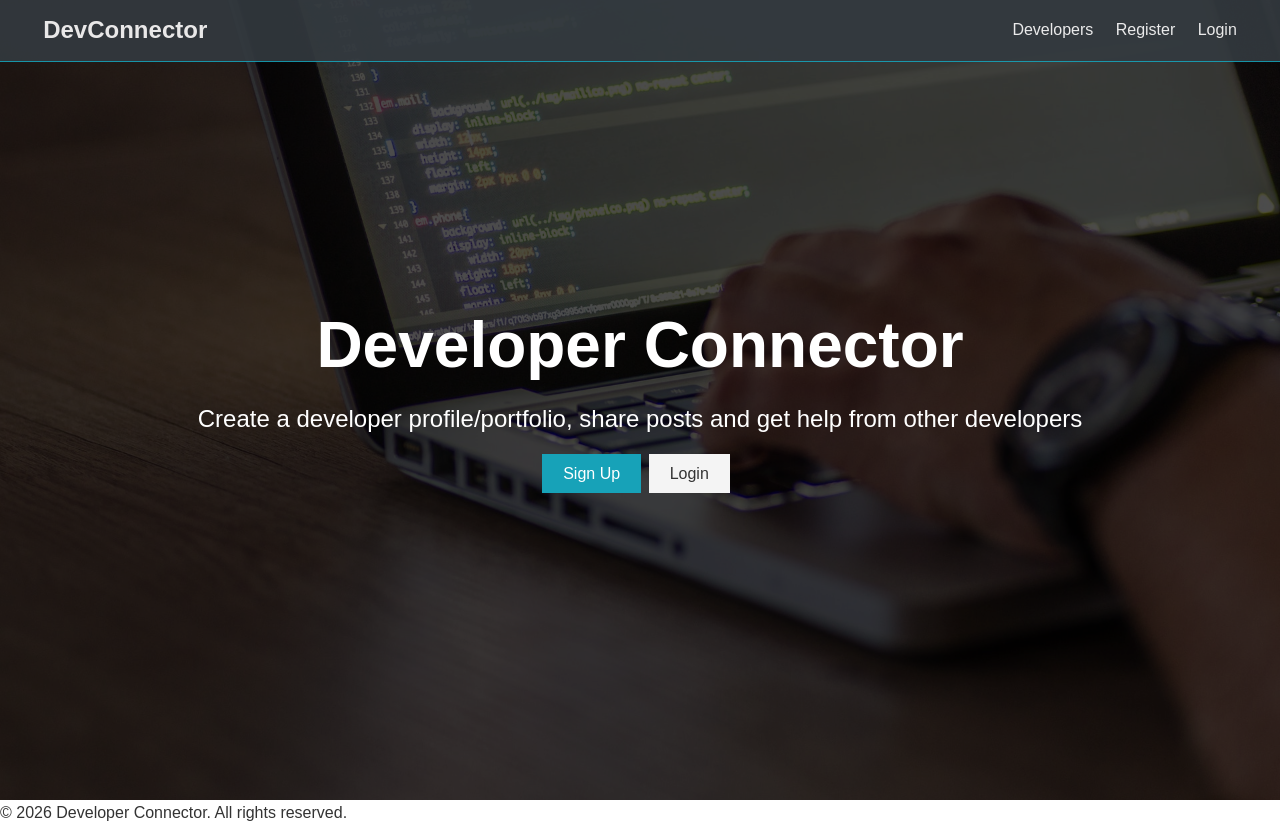
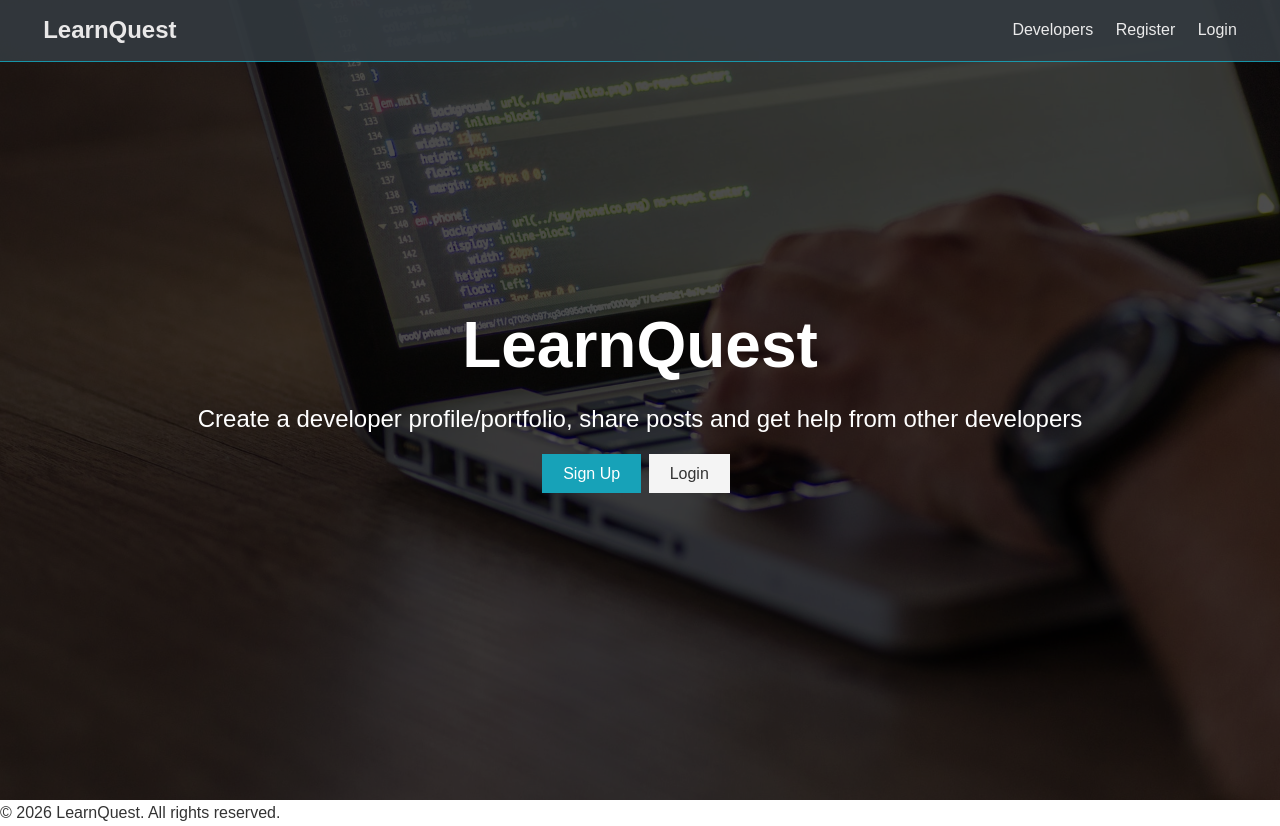
Before and after one commit to abhinandanchivate/IBM-react-feb-2026, a React (Vite) app in the folder client/: page / in a window 1280 px wide. Built offline with nearby package versions, Linux system fonts and the light colour scheme.

Commit message:
Add Redux integration with authentication slice and update components to use appName prop

```diff
--- a/client/package.json
+++ b/client/package.json
@@ -10,9 +10,11 @@
     "preview": "vite preview"
   },
   "dependencies": {
+    "@reduxjs/toolkit": "^2.11.2",
     "axios": "^1.13.5",
     "react": "^19.2.0",
     "react-dom": "^19.2.0",
+    "react-redux": "^9.2.0",
     "react-router-dom": "^7.13.0"
   },
   "devDependencies": {
--- a/client/src/App.jsx
+++ b/client/src/App.jsx
@@ -8,17 +8,22 @@ import Footer from "./core/components/layouts/Footer";
 import RootRouter from "./RootRouter";
 
 function App() {
+  const appName = "LearnQuest";
   // this return will render the the jsx code / to the UI.
   // it has ur declartive stuff where we can have html + js code (declarative manner) and it will be converted to the js code by the babel compiler and then it will be rendered to the UI.
   // <> </> is a react fragment ==> used to wrap the multiple element without adding any extra element / node to the DOM.
+  // props: used for sharing the data between the components --> from parent to child component.
+  // component Name : App
+  // parent component : App
+  // Child component : Navbar, Landing, Footer, RootRouter
 
   return (
     <>
-      <Navbar />
-      <RootRouter />
-      <Footer />
+      <Navbar appName={appName} />
+      <RootRouter appName={appName} />
+      <Footer appName={appName} />
     </>
   );
 }
-
+// Redux :
 export default App;
--- a/client/src/RootRouter.jsx
+++ b/client/src/RootRouter.jsx
@@ -8,15 +8,17 @@ import Landing from "./core/components/layouts/Landing";
 // Routes : its a wrapper component for all your routes that we will declare to render the component based on the url path.
 // Route : its a component that will render the component based on the url matching at tthe runtime .
 import AuthRouter from "./auth/router/Index";
-const RootRouter = () => {
+const RootRouter = ({ appName }) => {
   return (
     <>
       <Routes>
-        <Route path="/" element={<Landing />} />
+        <Route path="/" element={<Landing appName={appName} />} />
         <Route path="/auth/*" element={<AuthRouter />} />
       </Routes>
     </>
   );
 };
+// 100s components  : ? ---> will it increase the complexity of the app to share the data between the components ?
+// since they can share the data between parents and child component.
 
 export default RootRouter;
--- /dev/null
+++ b/client/src/auth/redux/slices/index.js
@@ -0,0 +1,20 @@
+import { createSlice } from "@reduxjs/toolkit";
+const authState = {
+  isAuthenticated: false,
+  user: null,
+  token: null,
+  status: "",
+  loading: false,
+  error: null,
+};
+
+const authSlice = createSlice({
+  name: "auth",
+  initialState: authState,
+  reducers: {},
+});
+
+// slice is helping us to get the reducers
+export default authSlice.reducer;
+// declare the slice and get the reducer from it
+// register the reducer in the store, under the reducers details in the store file.
--- a/client/src/core/components/layouts/Footer.jsx
+++ b/client/src/core/components/layouts/Footer.jsx
@@ -1,10 +1,9 @@
 import React from "react";
 
-const Footer = () => {
+const Footer = ({ appName }) => {
   return (
     <>
-      &copy; {new Date().getFullYear()} Developer Connector. All rights
-      reserved.
+      &copy; {new Date().getFullYear()} {appName}. All rights reserved.
     </>
   );
 };
--- a/client/src/core/components/layouts/Landing.jsx
+++ b/client/src/core/components/layouts/Landing.jsx
@@ -1,13 +1,13 @@
 import React from "react";
 
-const Landing = () => {
+const Landing = ({ appName }) => {
   return (
     <>
       {" "}
       <section class="landing">
         <div class="dark-overlay">
           <div class="landing-inner">
-            <h1 class="x-large">Developer Connector</h1>
+            <h1 class="x-large">{appName}</h1>
             <p class="lead">
               Create a developer profile/portfolio, share posts and get help
               from other developers
--- a/client/src/core/components/layouts/Navbar.jsx
+++ b/client/src/core/components/layouts/Navbar.jsx
@@ -1,14 +1,17 @@
 import React from "react";
 import { Link } from "react-router-dom";
 
-const Navbar = () => {
+const Navbar = ({ appName }) => {
+  // const { appName } = props;
+  // destructured the props object
+  // whatever the props u need it then we should access them via prop object --> where to declare the props object --> in the parameter of the function component.
   return (
     <>
       {" "}
       <nav class="navbar bg-dark">
         <h1>
           <Link to="/">
-            <i class="fas fa-code"></i> DevConnector
+            <i class="fas fa-code"></i> {appName}
           </Link>
         </h1>
         <ul>
--- a/client/src/main.jsx
+++ b/client/src/main.jsx
@@ -3,12 +3,16 @@ import { createRoot } from "react-dom/client"; // internally ReactDOM i.e. virtu
 import "./index.css";
 import App from "./App.jsx";
 import { BrowserRouter as Router } from "react-router-dom";
+import { Provider } from "react-redux";
+import store from "./redux/store/";
 // Router : will load / provide the routing context / support to manage the complete routing of an application.
-
+// integration of store with the react application. ---> who will take this responsibility ? --> since in react , everything is component --> a component must take care for this integaration --> Provider component --> react-redux integration lib.
 createRoot(document.getElementById("root")).render(
   <StrictMode>
-    <Router>
-      <App />
-    </Router>
+    <Provider store={store}>
+      <Router>
+        <App />
+      </Router>
+    </Provider>
   </StrictMode>,
 );
--- /dev/null
+++ b/client/src/redux/store/index.js
@@ -0,0 +1,16 @@
+// to create the store
+// store : configureStore method from @reduxjs/toolkit
+
+import { configureStore } from "@reduxjs/toolkit";
+// its a one time activity / configuration.
+import authReducer from "../../auth/redux/slices";
+
+const store = configureStore({
+  // reducers.  --> who will store the data --> store , who will help us to manipulate the data in the store --> reducer
+  // middleware --> to take care for some side effects --> navigating to some components, toast, loggings etc.
+  // cross cutting concerns : are the common functionalites which are required in multiple places in the application. --> to avoid the code duplication we can use the middleware to take care for these cross cutting concerns.--> maintanability and reusability of the code.
+  reducer: { authReducer },
+  //middleware: {},
+});
+
+export default store;
```
Also changed, not shown: client/src/redux/slices/index.js (added), 1 other file (tests, documents, lock files or other folders).
